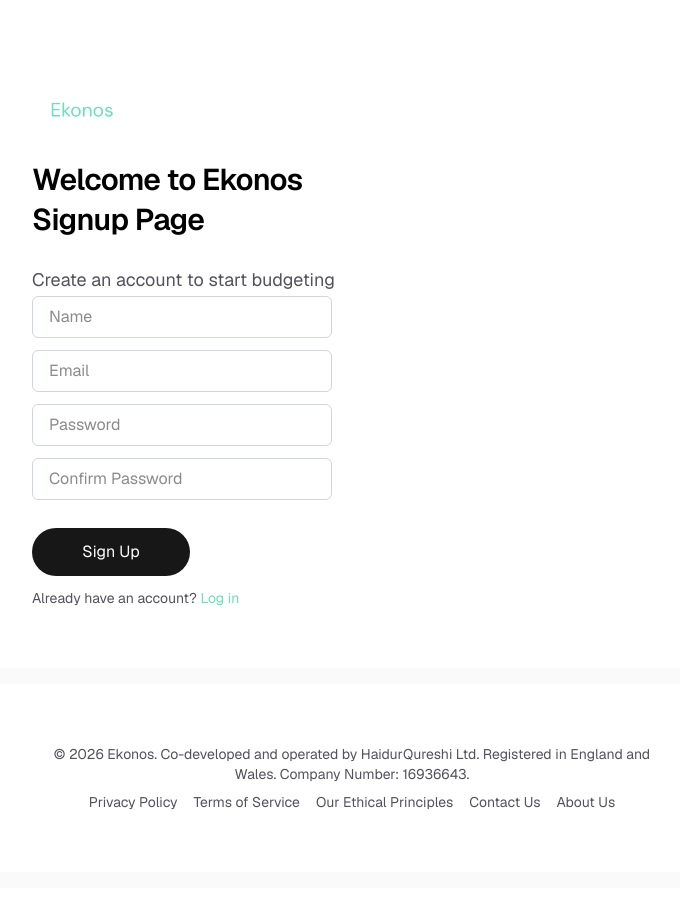
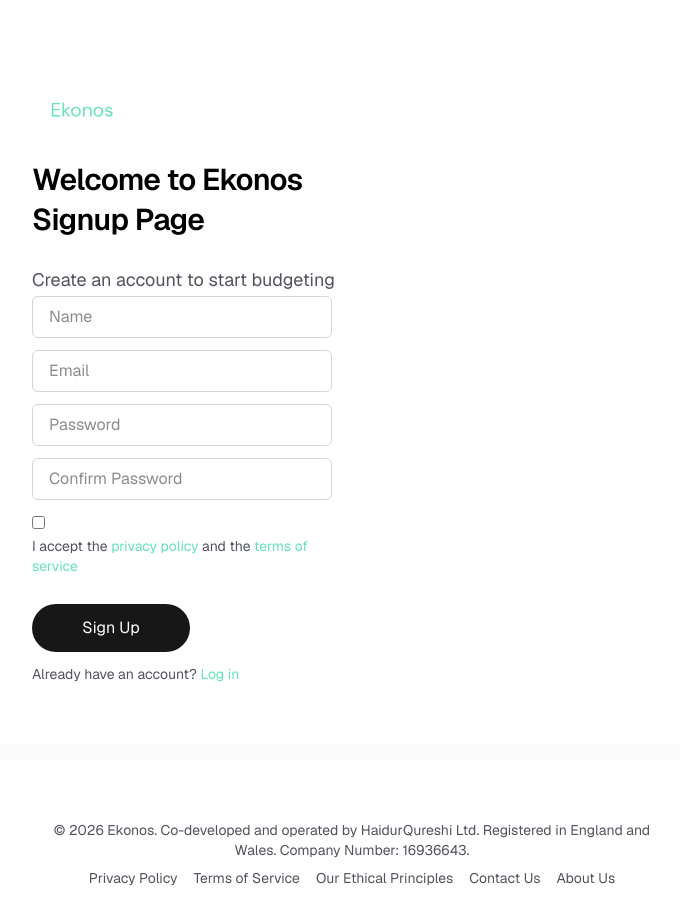
Before and after one commit to haidurqureshi/Ekonos, a Next.js app: page /start in a window 1280 px wide. Shown: the top 924 px of the page, without its empty margins (288-968 px from the left). Before the commit the page ends 888 px from the top, so only its background shows below. Built offline with nearby package versions, Linux system fonts and the light colour scheme.

Commit message:
Update page.tsx

```diff
--- a/app/start/page.tsx
+++ b/app/start/page.tsx
@@ -44,7 +44,6 @@ export default function SignupPage() {
                 setError(error.message);
             });
     };
-
     return (
         <div className="flex flex-col flex-1 items-center justify-center bg-zinc-50 font-sans dark:bg-black">
             <main className="flex flex-1 w-full max-w-3xl flex-col items-center justify-between py-15 px-16 bg-white dark:bg-black sm:items-start">
@@ -86,7 +85,21 @@ export default function SignupPage() {
                         onChange={(e) => setConfirmPassword(e.target.value)}
                         className="border border-gray-300 rounded-md py-2 px-4 focus:outline-none focus:ring-2 focus:ring-[#65e2b9] dark:bg-zinc-900 dark:border-zinc-700 dark:text-white dark:placeholder-zinc-500"
                     />
+                    <div>
+                        <input type="checkbox" required/>
+                        <p className="text-sm text-zinc-600 dark:text-zinc-400">
+                            I accept the {" "}
+                            <a href="/privacy-policy" className="text-[#65e2b9] hover:underline">
+                                privacy policy
+                            </a>
+                            {" "} and the {" "}
+                            <a href="/terms-of-service" className="text-[#65e2b9] hover:underline">
+                                terms of service
+                            </a>
+                        </p>
+                    </div>
                     {error && <p className="text-sm text-red-500">{error}</p>}
+
                     <button
                         type="submit"
                         className="flex h-12 w-full items-center justify-center gap-2 rounded-full bg-foreground px-5 text-background transition-colors hover:bg-[#383838] dark:hover:bg-[#ccc] md:w-[158px] mt-4"
```
